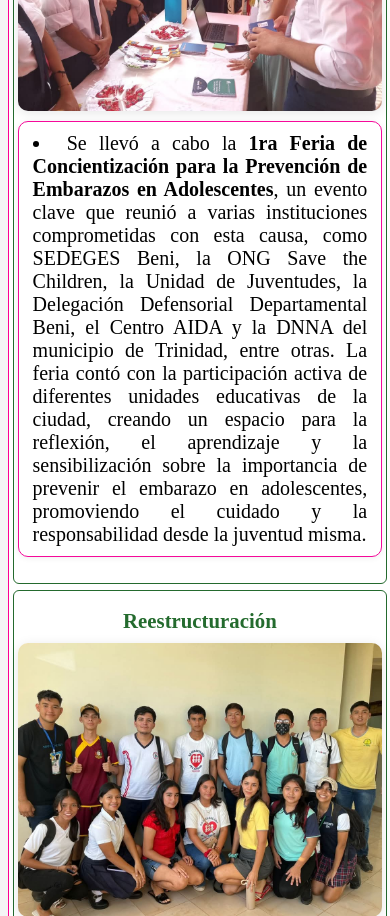
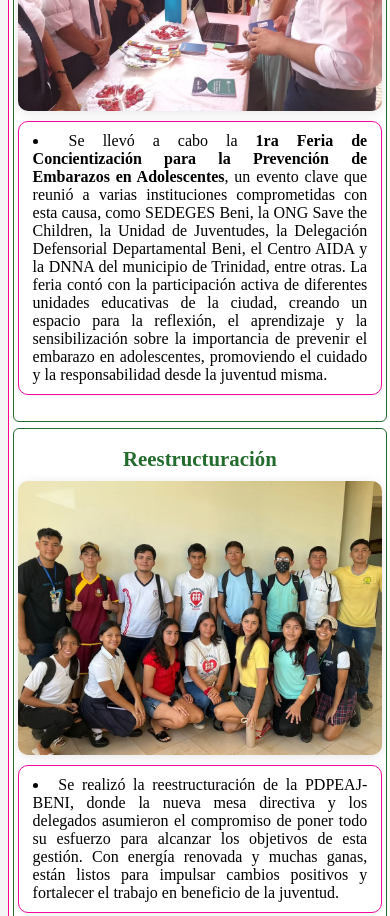
Before and after one commit to PDPEAJE-BENI/PlataformadePrevencion, a plain HTML site: page index.html in a window 390 px wide. Shown: the part 3580-4496 px from the top of the page. Drawn offline with Linux system fonts and the light colour scheme.

Commit message:
ajuste texto

```diff
--- a/estilos.css
+++ b/estilos.css
@@ -506,6 +506,13 @@ p {
     box-shadow: 0 1px 6px rgba(0, 0, 0, 0.07);
 }
 
+@media (max-width: 600px) {
+    .presentacion-oficial-text {
+        font-size: 1em !important;
+    }
+}
+
+
 .actividad-img {
     max-width: 350px;
     width: 95vw;
```
Lines whose indentation alone changed are shown as unchanged.
